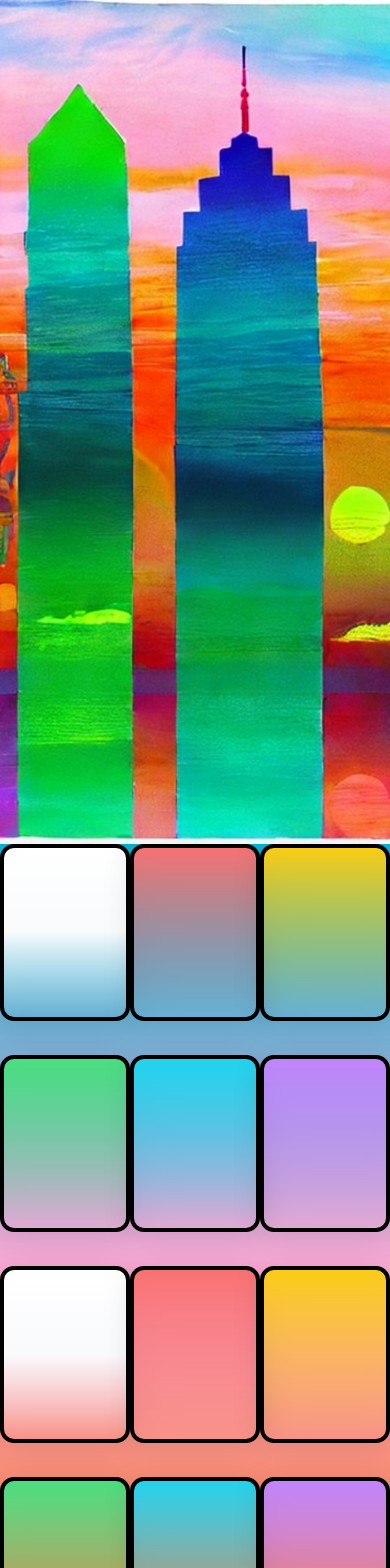
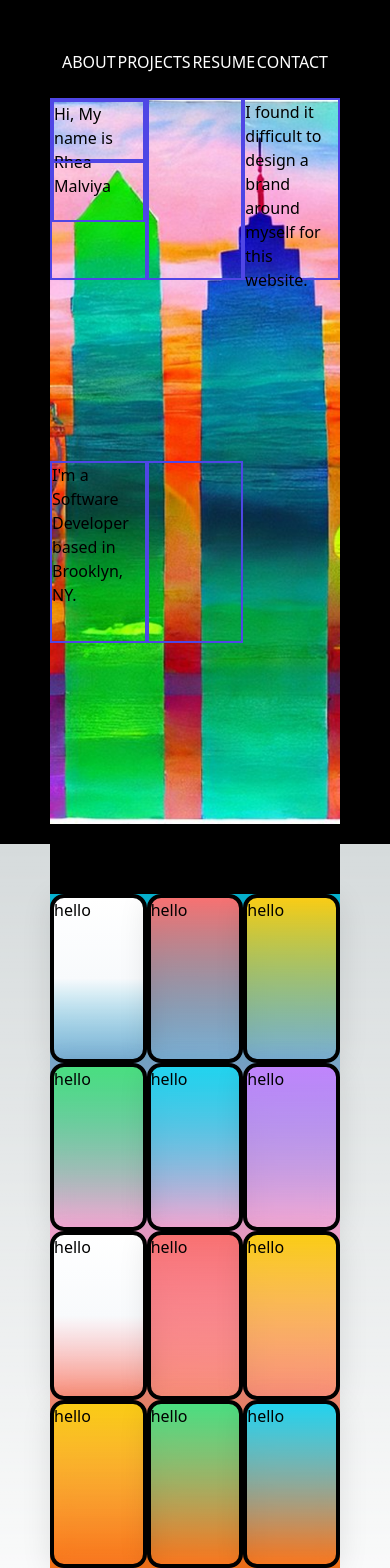
Before and after one commit to rheam97/rheas-window, a Next.js app: page / in a window 390 px wide. Shown: the top 1568 px of the page. Built offline with nearby package versions, Linux system fonts and the light colour scheme.

Commit message:
styling, design, and responsiveness edits

```diff
--- a/app/globals.css
+++ b/app/globals.css
@@ -10,6 +10,10 @@ box-shadow: 0 4px 30px rgba(0, 0, 0, 0.1);
 backdrop-filter: blur(9.4px);
 -webkit-backdrop-filter: blur(9.4px);
   }
+}
+
+.container {
+  max-width: 100%;
 }
 
 :root {
--- a/app/page.tsx
+++ b/app/page.tsx
@@ -3,29 +3,18 @@ import { Container } from 'postcss'
 import React from 'react'
 
 
-interface BlindsProps {
-  text?: string
-  align?: string
-}
-
-const Blinds: React.FC<BlindsProps> = ({ text, align }) => {
-
-  return (
-    <div className={`bg-white md:py-9 py-7 drop-shadow-4xl ${align}`} >
-      <h1 className='text-black font-bold px-2'>{text}</h1>
-    </div>
-  )
-}
 
 function Banner() {
   return (
-    <div className="container h-screen space-y-1.5 bg-hero bg-cover py-3">
-    {/* <Blinds text="Hi, My name is Rhea Malviya." align='text-left' />
-    <Blinds text="I'm a Software Developer based in Brooklyn, NY." align='text-center' />
-    <Blinds text="I found it difficult to design a brand around myself for this website." align='text-end' />
-    <Blinds text='I spend a lot of time in my room with WFH and upskilling as a dev,' align='text-center' />
-    <Blinds text='so... I decided to try to draw from my daily surroundings. Challenge myself a bit.' align='text-center' />
-    <Blinds text='Welcome to my view.' align='text-center'/> */}
+    <div className="container h-[calc(100svh-118px)] grid grid-cols-3 grid-rows-2 bg-hero max-w-full bg-cover">
+    <div className="grid grid-cols-1 grid-rows-2 h-1/2 pb-[57%] border-indigo-600 border-2" >
+      <div className='pb-[30%] border-indigo-600 border-2'>Hi, My name is Rhea Malviya</div>
+      <div className='pb-[10%] border-indigo-600 border-2'></div>
+    </div>
+    <div className="h-1/2 pb-[57%] border-indigo-600 border-2"></div>
+    <div className="h-1/2 pb-[57%] border-indigo-600 border-2">I found it difficult to design a brand around myself for this website.</div>
+    <div className="h-1/2 pb-[57%] border-indigo-600 border-2">I'm a Software Developer based in Brooklyn, NY.</div>
+    <div className="h-1/2 pb-[57%] border-indigo-600 border-2"></div>
   </div>
   )
 }
@@ -44,40 +33,69 @@ function Banner() {
  *
  */
 
+function Tile (props){
+
+  return (
+    <div className={`border-solid border-4 border-black bg-gradient-to-b ${props.color} to-transparent lg:min-h-[27rem] md:min-h-[15rem] min-h-[9rem] glass`}><p>hello</p>
+    </div>
+  )
+}
+
 
 function StainedGlass(){
 
-    // function randomizer(){
-    //   let random =
-    // }
-
-
     return (
-      <div className="grid h-screen md:grid-cols-4 grid-cols-3 bg-gradient-to-b from-cyan-500 via-pink-300 to-orange-500">
-      <div className='border-solid border-4 border-black bg-gradient-to-b from-white via-slate-50 to-transparent md:h-1/3 h-1/4 md:pb-66 pb-over glass'>
-      </div>
-      <div className='border-solid border-4 border-black bg-gradient-to-b from-red-400 md:h-1/3 h-1/4 md:pb-66 pb-over glass'></div>
-      <div className='border-solid border-4 border-black bg-gradient-to-b from-yellow-400 md:h-1/3 h-1/4 md:pb-66 pb-over glass'></div>
-      <div className='border-solid border-4 border-black bg-gradient-to-b from-green-400 md:h-1/3 h-1/4 md:pb-66 pb-over glass'></div>
-      <div className='border-solid border-4 border-black bg-gradient-to-b from-cyan-400 md:h-1/3 h-1/4 md:pb-66 pb-over glass'></div>
-      <div className='border-solid border-4 border-black bg-gradient-to-b from-purple-400 md:h-1/3 h-1/4 md:pb-66 pb-over glass'></div>
-      <div className='border-solid border-4 border-black bg-gradient-to-b from-white via-slate-50 to-transparent md:h-1/3 h-1/4 md:pb-66 pb-over glass'></div>
-      <div className='border-solid border-4 border-black bg-gradient-to-b from-red-400 md:h-1/3 h-1/4 md:pb-66 pb-over glass'></div>
-      <div className='border-solid border-4 border-black bg-gradient-to-b from-yellow-400 md:h-1/3 h-1/4 md:pb-66 pb-over glass'></div>
-      <div className='border-solid border-4 border-black bg-gradient-to-b from-green-400 md:h-1/3 h-1/4 md:pb-66 pb-over glass'></div>
-      <div className='border-solid border-4 border-black bg-gradient-to-b from-cyan-400 md:h-1/3 h-1/4 md:pb-66 pb-over glass'></div>
-      <div className='border-solid border-4 border-black bg-gradient-to-b from-purple-400 md:h-1/3 h-1/4 md:pb-66 pb-over glass'></div>
+      <div className="grid h-full md:grid-cols-4 grid-cols-3 bg-gradient-to-b from-cyan-500 via-pink-300 to-orange-500 md:border-t-100 border-t-70 border-black" >
+      <Tile color='from-white via-slate-50' />
+      <Tile color='from-red-400'/>
+      <Tile color='from-yellow-400'/>
+      <Tile color='from-green-400'/>
+      <Tile color='from-cyan-400'/>
+      <Tile color='from-purple-400'/>
+      <Tile color='from-white via-slate-50'/>
+      <Tile color='from-red-400'/>
+      <Tile color='from-yellow-400'/>
+      <Tile color='from-yellow-400'/>
+      <Tile color='from-green-400'/>
+      <Tile color='from-cyan-400'/>
       </div>
     )
 
 }
 
 
+function Menu(){
+  return (
+    <header className='bg-black flex w-full justify-center sticky'>
+      <nav className='flex items-center w-full justify-between pb-6 top-5 text-center'>
+        <ul className='text-white flex justify-between items-center w-full px-3'>
+          <li>
+            ABOUT
+          </li>
+          <li>
+            PROJECTS
+          </li>
+          <li>
+            RESUME
+          </li>
+          <li>
+            CONTACT
+          </li>
+        </ul>
+      </nav>
+    </header>
+  )
+}
+
+
 export default function Home() {
   return (
-    <body>
+    <body className='h-screen'>
+    <main className='h-full container md:border-70 border-50 border-black'>
+    <Menu/>
     <Banner/>
     <StainedGlass/>
+    </main>
     </body>
   )
 }
--- a/tailwind.config.ts
+++ b/tailwind.config.ts
@@ -23,12 +23,21 @@ const config: Config = {
             '5px 5px 15px black'
         ]
       },
+      height: {
+        'screen': '100svh',
+      },
       padding: {
+        '67': '67px',
         '1/2': '50%',
-        '66': '66%',
+        '73': '75%',
         full: '100%',
-        over: '130%',
+        over: '149%',
       },
+      borderWidth :{
+        '70':  '70px',
+        '50': '50px',
+        '100': '100px',
+      }
     },
   },
   plugins: [],
```
